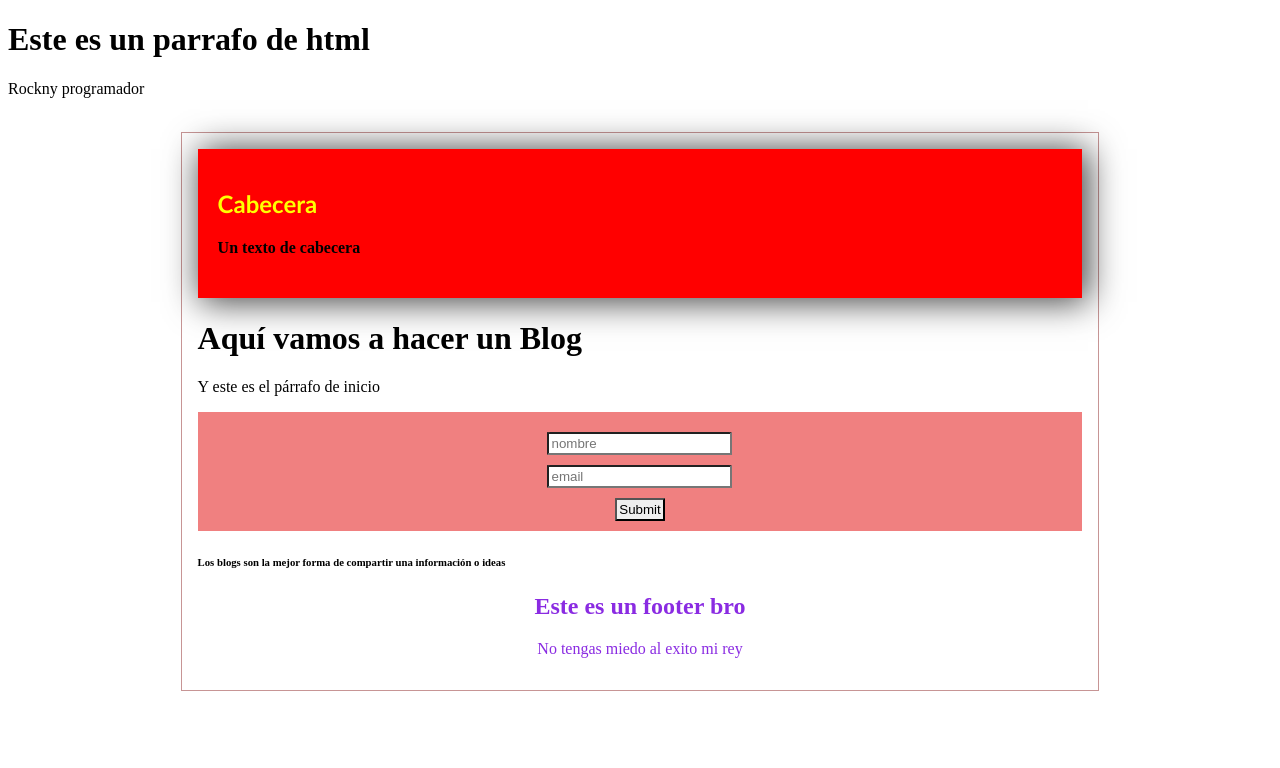
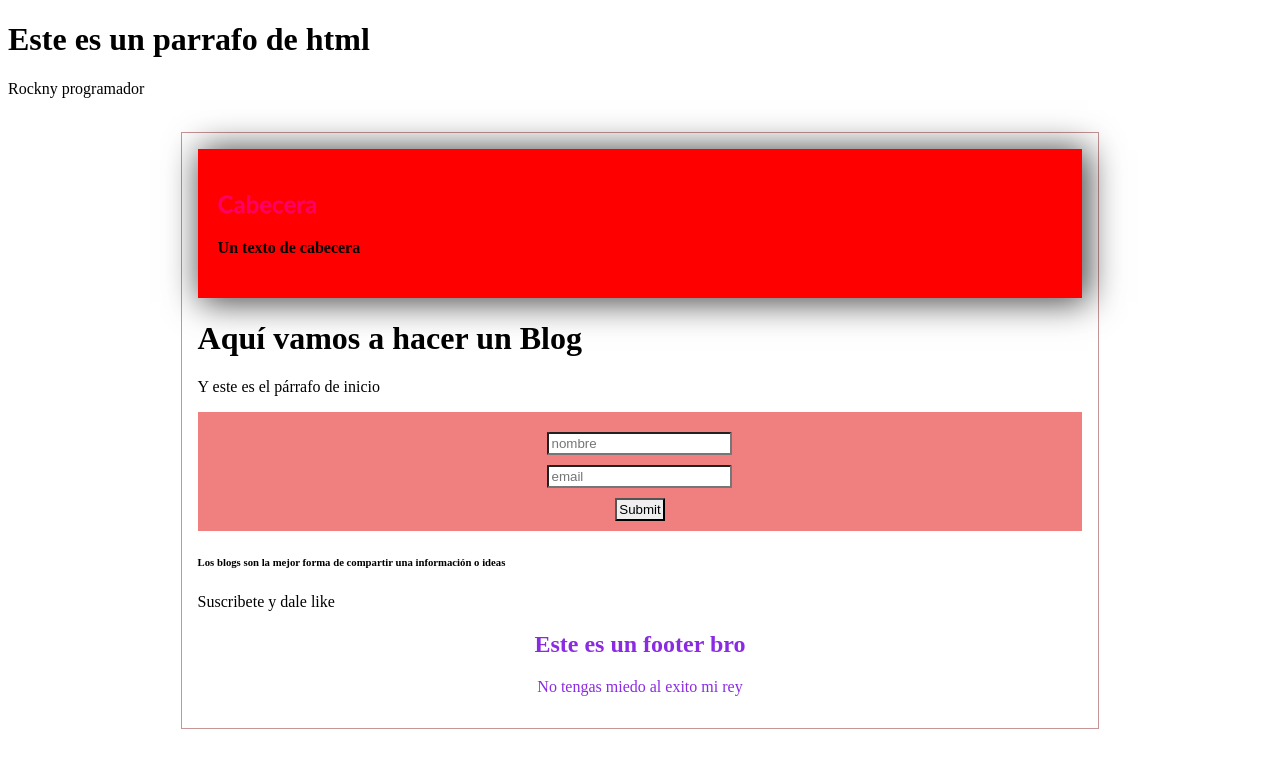
Before and after one commit to chrockny/hyperblog, a plain HTML site: page blogpost.html in a window 1280 px wide. Drawn offline with Linux system fonts and the light colour scheme.

Commit message:
Cambio cabecera y content

```diff
--- a/blogpost.html
+++ b/blogpost.html
@@ -28,6 +28,7 @@
                 <input type="submit" placeholder="Enviar">
             </form>
             <h6>Los blogs son la mejor forma de compartir una información o ideas</h6>
+            <p>Suscribete y dale like </p>
         </div>
 
         <footer>
--- a/styles/style.css
+++ b/styles/style.css
@@ -16,7 +16,8 @@
 }
 .Cabecera__title{
     font-family: 'Gill Sans', 'Gill Sans MT', Calibri, 'Trebuchet MS', sans-serif;
-    color:yellow;
+    color:rgb(255, 0, 106);
+
 }
 
 .form__email{
```
